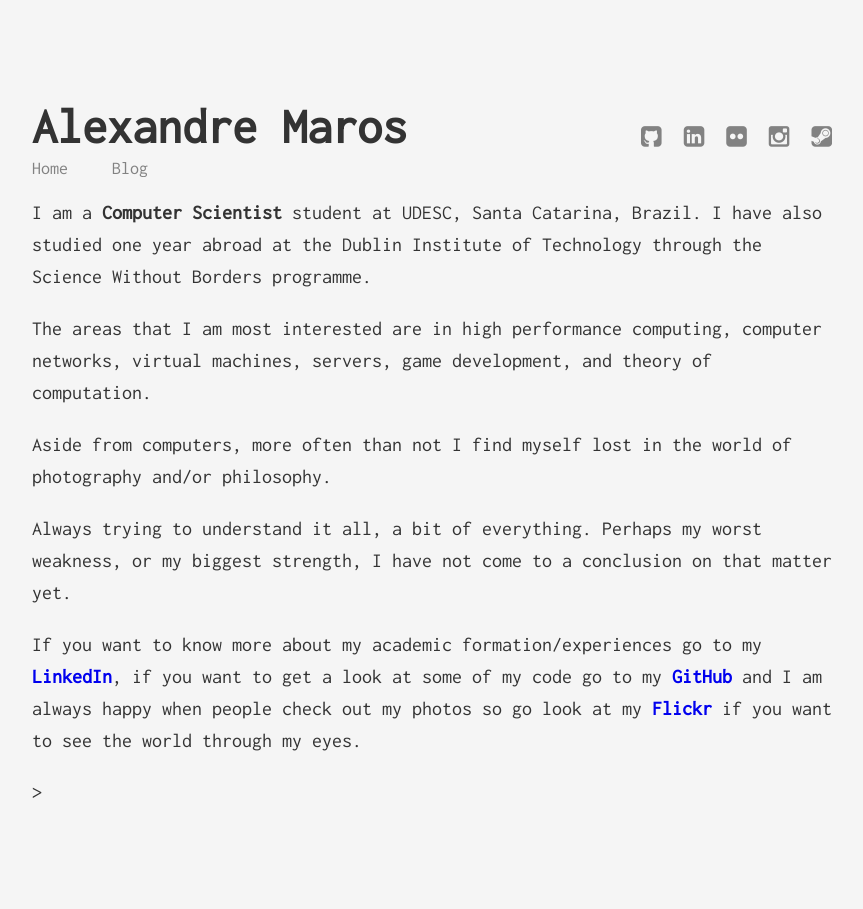
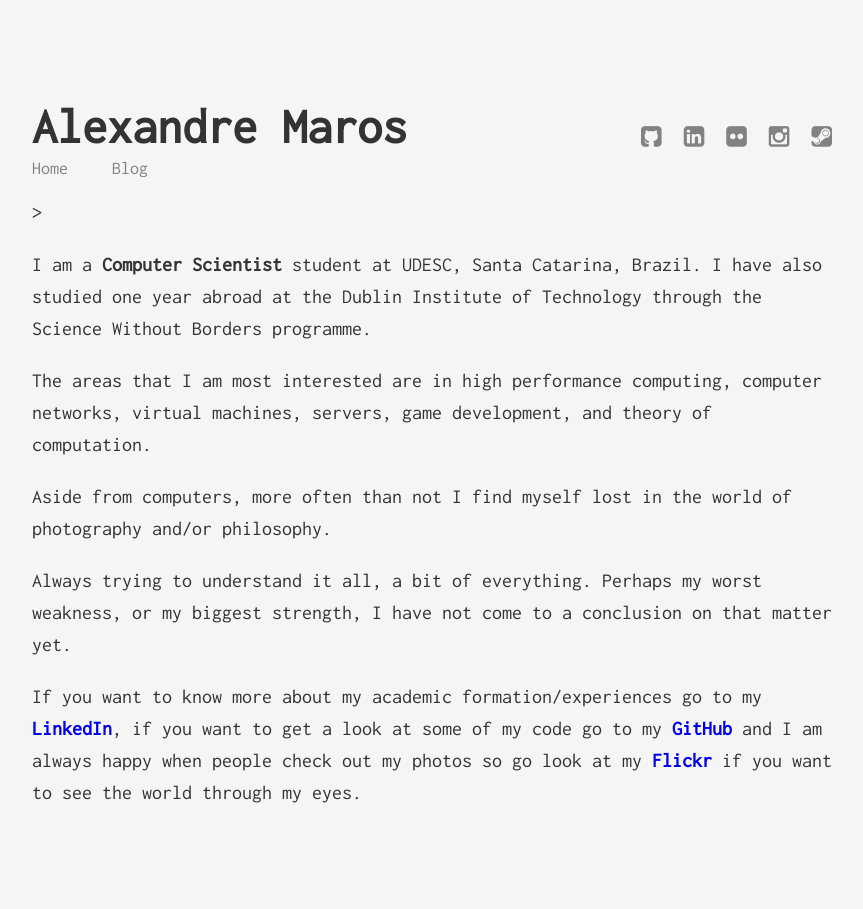
Before and after one commit to Pridexs/pridexs.github.io, a Jekyll site: the page built from index.md, in a window 1280 px wide. Shown: the whole page, without its empty margins (208-1071 px from the left). Built offline with Jekyll 4.4.1, drawn with Linux system fonts in a browser that asks for light colours.

Commit message:
few changes

```diff
--- a/_config.yml
+++ b/_config.yml
@@ -1,10 +1,10 @@
 # Site settings
 title: Alexandre Maros
 description: >
-  Aa
+  A special place where my ideas get shared. Also, a summary of a small piece of my life.
 
 baseurl: "" # the subpath of your site, e.g. /blog/
-url: "http://pridexs.com" # the base hostname & protocol for your site
+url: "http://alepmaros.github.io" # the base hostname & protocol for your site
 
 author:
   fullname: Alexandre Maros
--- a/index.md
+++ b/index.md
@@ -1,6 +1,8 @@
 ---
 layout: default
 ---
+
+\>
 
 I am a **Computer Scientist** student at UDESC, Santa Catarina, Brazil. I have also studied one year abroad at the Dublin Institute of Technology through the Science Without Borders programme.
 
@@ -11,5 +13,3 @@
 Always trying to understand it all, a bit of everything. Perhaps my worst weakness, or my biggest strength, I have not come to a conclusion on that matter yet.
 
 If you want to know more about my academic formation/experiences go to my [LinkedIn](https://www.linkedin.com/in/alexandre-maros-77b558110), if you want to get a look at some of my code go to my [GitHub](https://github.com/pridexs) and I am always happy when people check out my photos so go look at my [Flickr](https://www.instagram.com/pridexs/) if you want to see the world through my eyes.
-
-\>
```
